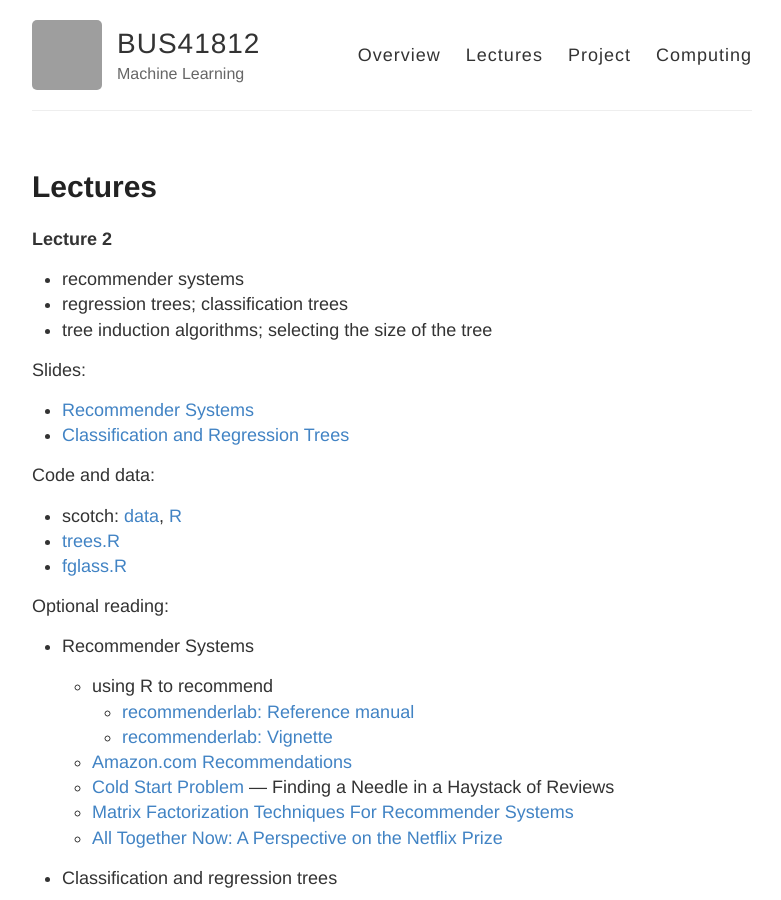
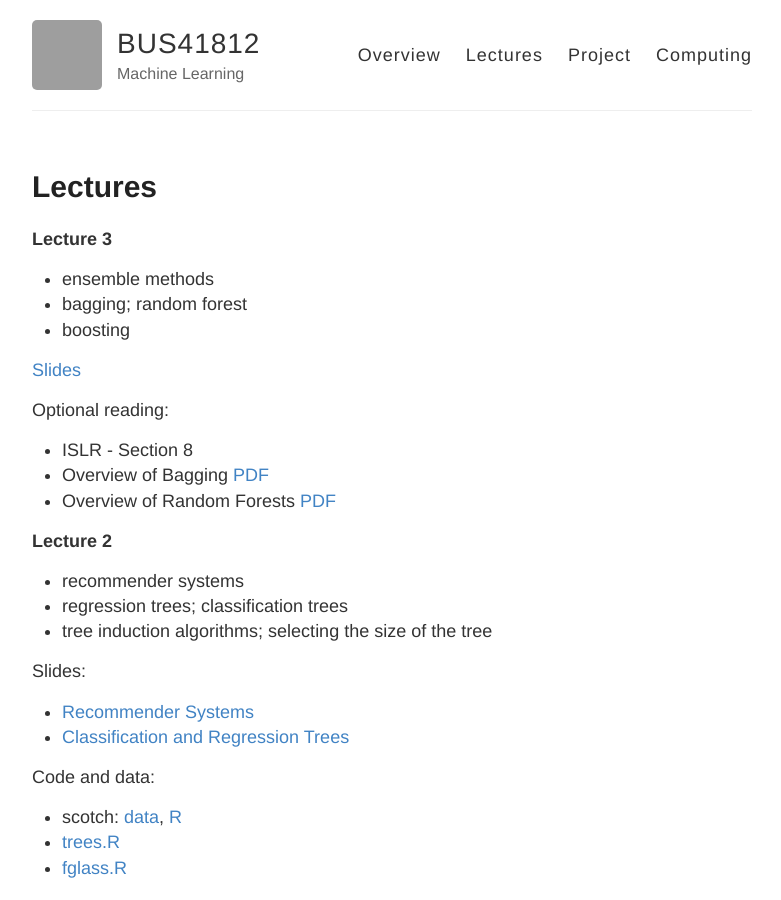
Before and after one commit to ChicagoBoothML/ExecML, a Jekyll site: the page built from lectures.md, in a window 1280 px wide and 900 px high. Shown: the whole window, without its empty margins (248-1029 px from the left). Built offline with Jekyll 4.4.1, drawn with Linux system fonts in a browser that asks for light colours; grey boxes are pictures that could not be loaded.

Commit message:
Update lectures.md

```diff
--- a/lectures.md
+++ b/lectures.md
@@ -3,6 +3,21 @@ layout: page
 title: Lectures
 permalink: /lectures/
 ---
+
+**Lecture 3**
+
+* ensemble methods
+* bagging; random forest
+* boosting
+
+[Slides](https://piazza.com/class_profile/get_resource/izev9lpuf6f6bc/j631whfi6y4o2)
+
+Optional reading:
+
+* ISLR - Section 8
+* Overview of Bagging [PDF](http://statistics.berkeley.edu/sites/default/files/tech-reports/421.pdf)
+* Overview of Random Forests [PDF](https://www.stat.berkeley.edu/~breiman/RandomForests/cc_home.htm)
+
 
 **Lecture 2**
 
```
Also changed, not shown: other parts of lectures.md (+0 -5 lines).
